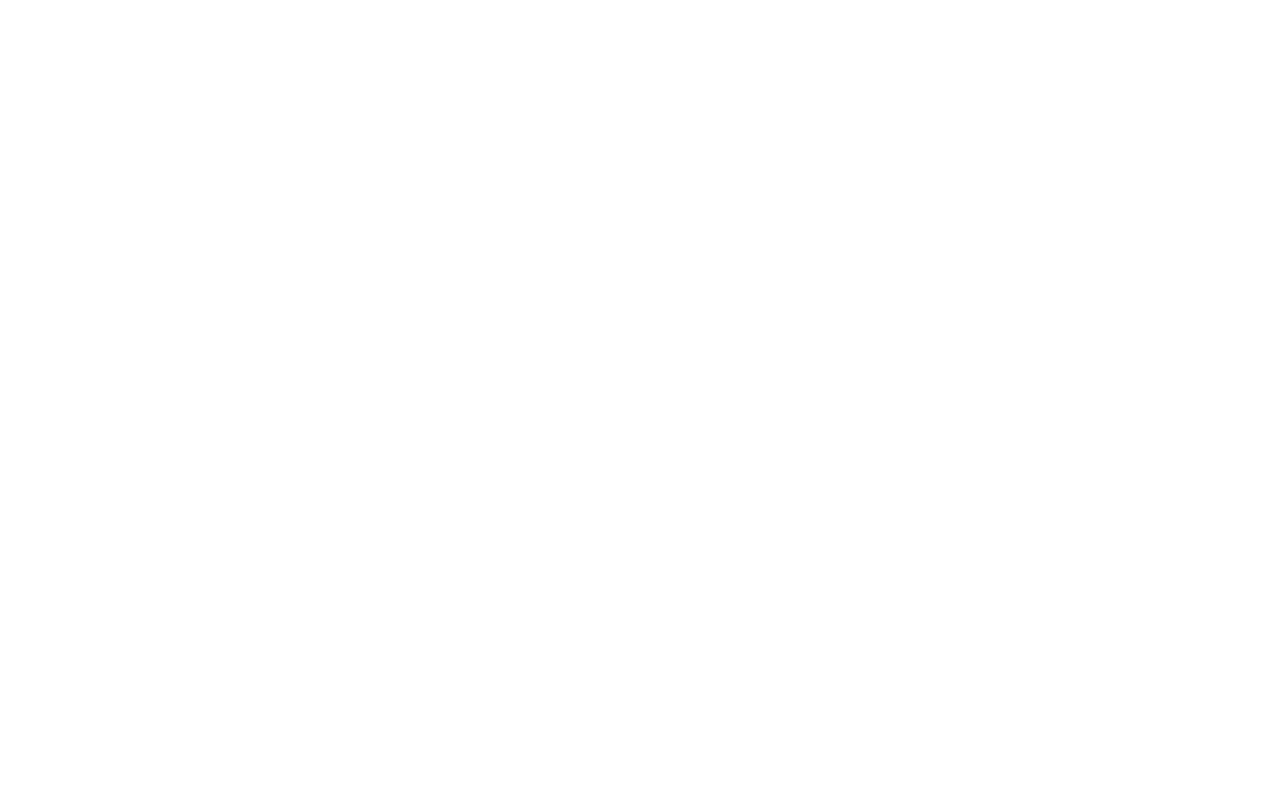
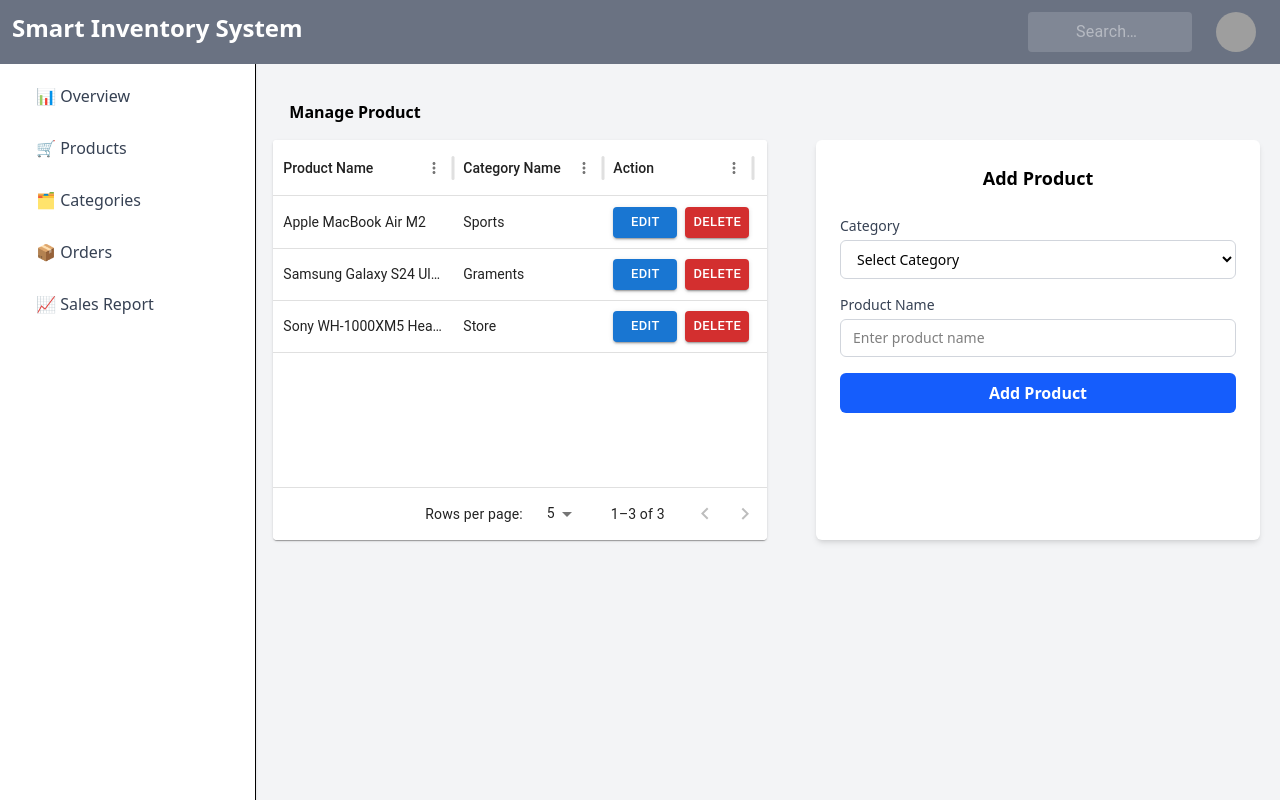
Before and after one commit to Hamza-Bashir/multi-vendor-smart-system, a React (Vite) app in the folder frontend/: page /dashboard/vendor/product in a window 1280 px wide. Before the commit this address had no page. Built offline with nearby package versions, Linux system fonts and the light colour scheme; grey boxes are pictures that could not be loaded; some icons are missing.

Commit message:
Product component done

```diff
--- a/frontend/package.json
+++ b/frontend/package.json
@@ -15,6 +15,7 @@
     "@fontsource/roboto": "^5.2.6",
     "@mui/icons-material": "^7.2.0",
     "@mui/material": "^7.2.0",
+    "@mui/x-data-grid": "^8.9.2",
     "@tailwindcss/vite": "^4.1.11",
     "react": "^19.1.0",
     "react-dom": "^19.1.0",
--- a/frontend/src/App.jsx
+++ b/frontend/src/App.jsx
@@ -3,6 +3,7 @@
 import LoginPage from "./page/LoginPage"
 import VendorDashboard from "./Layout/VendorLayout"
 import Overview from "./components/vendor/Overview"
+import Product from "./components/vendor/product/Product"
 
 
 const App = () => {
@@ -13,6 +14,7 @@
     <Route path="/login" element={<LoginPage/>} />
     <Route path="/dashboard/vendor" element={<VendorDashboard/>}>
       <Route path="/dashboard/vendor" element={<Overview/>} />
+      <Route path="/dashboard/vendor/product" element={<Product />} />
 
     </Route>
 
--- /dev/null
+++ b/frontend/src/components/vendor/product/Product.jsx
@@ -0,0 +1,17 @@
+import ProductForm from "./ProductForm"
+import ProductTable from "./ProductTable"
+
+const Product = () => {
+    return <>
+        <h2 className="font-semibold text-[16px] mt-16 p-4">Manage Product</h2>
+
+        <div className="flex justify-between">
+            <ProductTable />
+            <ProductForm />
+        </div>
+
+    </>
+}
+
+
+export default Product
--- /dev/null
+++ b/frontend/src/components/vendor/product/ProductForm.jsx
@@ -0,0 +1,46 @@
+const ProductForm = () => {
+  return (
+    <form className="bg-white w-[45%] rounded-md p-6 shadow-md">
+      <h2 className="text-center font-semibold text-lg mb-6">Add Product</h2>
+
+      {/* Category Dropdown */}
+      <div className="mb-4">
+        <label className="block text-sm font-medium text-gray-700 mb-1">
+          Category
+        </label>
+        <select
+          defaultValue=""
+          className="w-full border border-gray-300 rounded-md px-3 py-2 text-sm focus:outline-none focus:ring-2 focus:ring-blue-500"
+        >
+          <option value="" disabled>
+            Select Category
+          </option>
+          <option value="sports">Sports</option>
+          <option value="garments">Garments</option>
+        </select>
+      </div>
+
+      {/* Product Name Input */}
+      <div className="mb-4">
+        <label className="block text-sm font-medium text-gray-700 mb-1">
+          Product Name
+        </label>
+        <input
+          className="w-full border border-gray-300 rounded-md px-3 py-2 text-sm focus:outline-none focus:ring-2 focus:ring-blue-500"
+          type="text"
+          placeholder="Enter product name"
+        />
+      </div>
+
+      {/* Submit Button */}
+      <button
+        type="submit"
+        className="w-full bg-blue-600 hover:bg-blue-700 text-white font-semibold py-2 rounded-md transition-all duration-200"
+      >
+        Add Product
+      </button>
+    </form>
+  );
+};
+
+export default ProductForm;
--- /dev/null
+++ b/frontend/src/components/vendor/product/ProductTable.jsx
@@ -0,0 +1,48 @@
+import * as React from 'react';
+import { DataGrid } from '@mui/x-data-grid';
+import Paper from '@mui/material/Paper';
+import Button from '@mui/material/Button';
+
+const columns = [
+  { field: 'firstName', headerName: 'Product Name', width: 180 },
+  { field: 'category', headerName: 'Category Name', width: 150 },,
+  {
+    field: 'action',
+    headerName: 'Action',
+    width: 150,
+    sortable: false,
+    filterable: false,
+    renderCell: (params) => (
+      <div style={{ display: 'flex', gap: '8px', marginTop:"10px" }}>
+        <Button variant="contained" color="primary" size="small">
+          Edit
+        </Button>
+        <Button variant="contained" color="error" size="small">
+          Delete
+        </Button>
+      </div>
+    ),
+  },
+];
+
+const rows = [
+  { id: 1, firstName: 'Apple MacBook Air M2', category:"Sports" },
+  { id: 2, firstName: 'Samsung Galaxy S24 Ultra', category:"Graments" },
+  { id: 3, firstName: 'Sony WH-1000XM5 Headphones', category:"Store" },
+];
+
+const paginationModel = { page: 0, pageSize: 5 };
+
+export default function ProductTable() {
+  return (
+    <Paper className="" sx={{ height: 400, width: '50%' }}>
+      <DataGrid
+        rows={rows}
+        columns={columns}
+        initialState={{ pagination: { paginationModel } }}
+        pageSizeOptions={[5, 10]}
+        sx={{ border: 0 }}
+      />
+    </Paper>
+  );
+}
```
Also changed, not shown: 1 other file (tests, documents, lock files or other folders).
